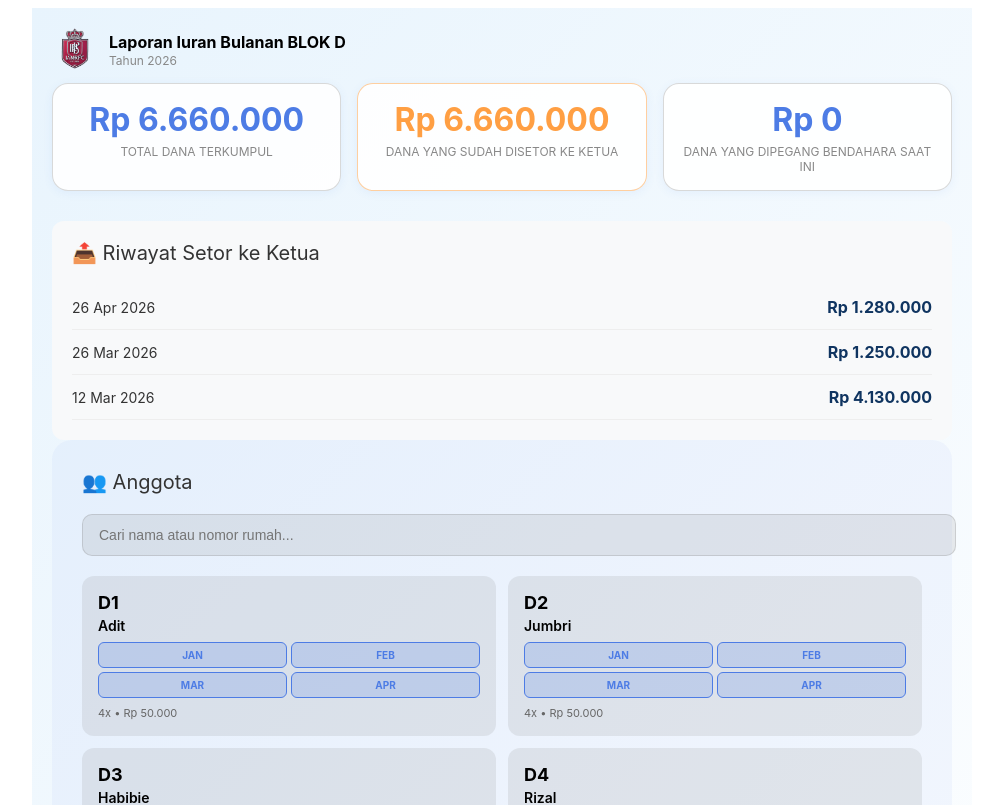
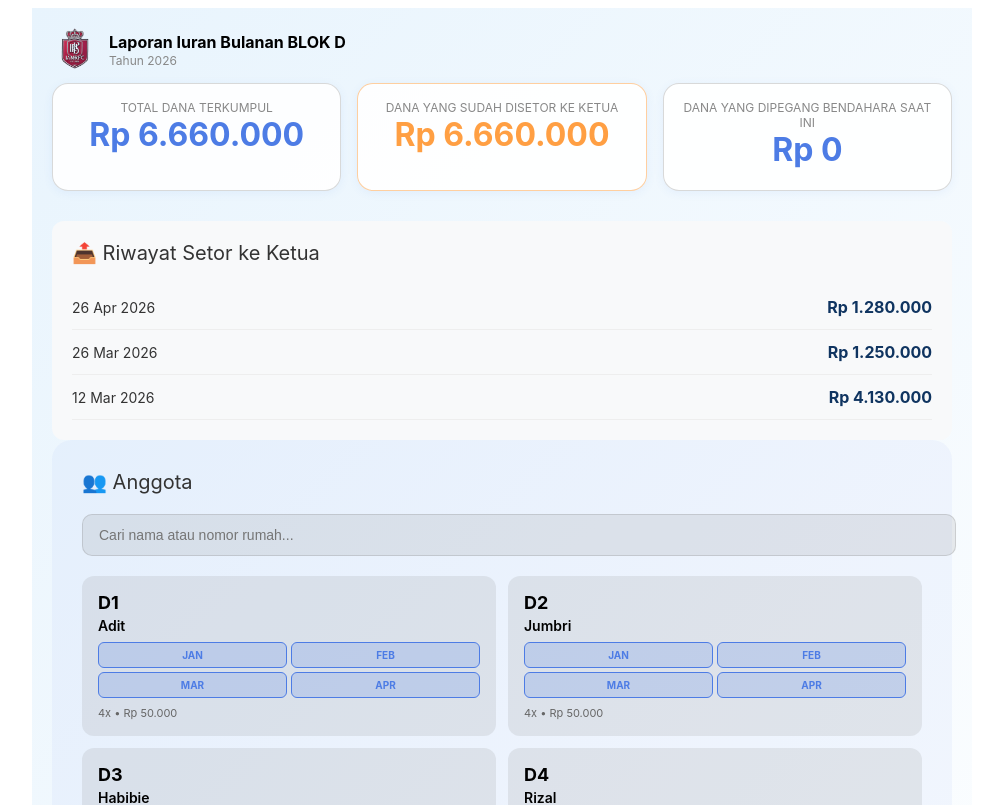
Before and after one commit to aloyb/blokd-app, a Next.js app in the folder blokd-app/: page / in a window 1280 px wide. Shown: the top 805 px of the page, without its empty margins (138-1141 px from the left). Built offline with nearby package versions, Linux system fonts and the light colour scheme.

Commit message:
Swap label and value position in stat cards

```diff
--- a/blokd-app/pages/index.js
+++ b/blokd-app/pages/index.js
@@ -92,16 +92,16 @@ export default function Home() {
 
       <div style={styles.statsGrid}>
         <div style={styles.statCard}>
+          <div style={styles.statLabel}>Total Dana Terkumpul</div>
           <div style={styles.statValue}>{formatCurrency(stats?.totalPaid)}</div>
-          <div style={styles.statLabel}>Total Dana Terkumpul</div>
         </div>
         <div style={{...styles.statCard, ...styles.statCardWarning}}>
+          <div style={styles.statLabel}>Dana Yang Sudah disetor ke ketua</div>
           <div style={styles.statValueWarning}>{formatCurrency(stats?.setorKeKetua)}</div>
-          <div style={styles.statLabel}>Dana Yang Sudah disetor ke ketua</div>
         </div>
         <div style={styles.statCard}>
+          <div style={styles.statLabel}>Dana Yang dipegang bendahara saat ini</div>
           <div style={styles.statValue}>{formatCurrency(stats?.bendahara)}</div>
-          <div style={styles.statLabel}>Dana Yang dipegang bendahara saat ini</div>
         </div>
       </div>
 
```
